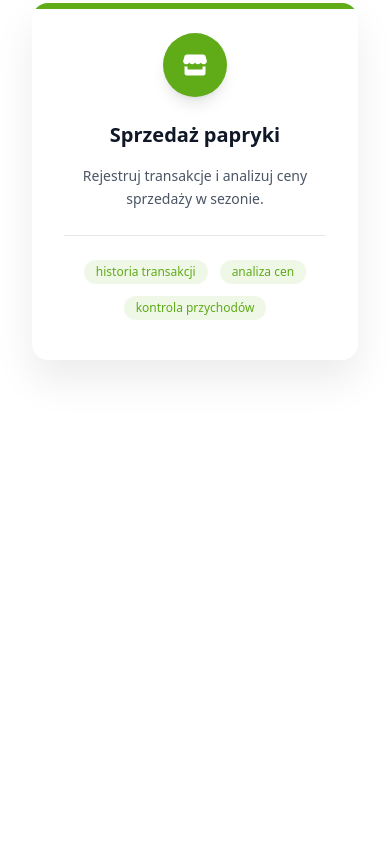
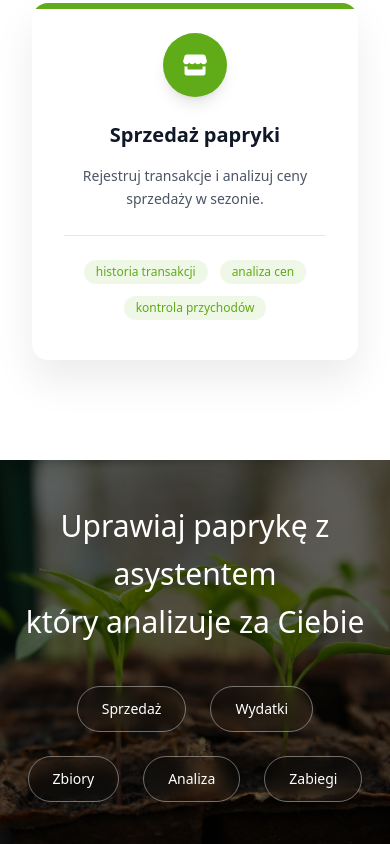
Before and after one commit to KamilPorada/Farm_app_frontend, a React (Vite) app: page / in a window 390 px wide. Shown: the part 3867-4711 px from the top of the page. Before the commit the page ends 4327 px from the top, so only its background shows below. Built offline with nearby package versions, Linux system fonts and the light colour scheme.

Commit message:
Complete HeroSeedling section

```diff
--- /dev/null
+++ b/src/components/layouts/Home/HeroSeedling.tsx
@@ -0,0 +1,41 @@
+import heroSeedlingSmall from '../../../assets/img/seedling-small.jpg'
+import heroSeedlingBig from '../../../assets/img/seedling-big.jpg'
+
+const HeroSeedling = () => {
+	return (
+		<div className='relative w-screen h-96'>
+			<img
+				src={heroSeedlingSmall}
+				alt='Hero Seedling Image Small'
+				className='md:hidden absolute inset-0 w-full h-full object-cover'
+			/>
+			<img
+				src={heroSeedlingBig}
+				alt='Hero Seedling Image Big'
+				className='hidden md:block absolute inset-0 w-full h-full object-cover'
+			/>
+
+			{/* overlay */}
+			<div className='absolute inset-0 bg-black/60'></div>
+
+			{/* tekst */}
+			<div className='absolute inset-0 flex items-center justify-center px-6'>
+				<div className='max-w-4xl text-center text-white'>
+					<h2 className='text-3xl md:text-4xl lg:text-5xl font- leading-12'>
+						Uprawiaj paprykę z asystentem <br /> który analizuje za Ciebie
+					</h2>
+
+					<div className='mt-10 flex flex-wrap justify-center gap-6 text-sm'>
+						{['Sprzedaż', 'Wydatki', 'Zbiory', 'Analiza', 'Zabiegi'].map(step => (
+							<div key={step} className='px-6 py-3 rounded-full border border-white/40 backdrop-blur-sm'>
+								{step}
+							</div>
+						))}
+					</div>
+				</div>
+			</div>
+		</div>
+	)
+}
+
+export default HeroSeedling
--- a/src/components/layouts/Home/PlatformToolsSection.tsx
+++ b/src/components/layouts/Home/PlatformToolsSection.tsx
@@ -9,7 +9,6 @@ import {
 	faDroplet,
 	faStickyNote,
 	faStore,
-	faCircleInfo,
 } from '@fortawesome/free-solid-svg-icons'
 
 import logoImage from '../../../assets/img/logotype.png'
@@ -91,7 +90,7 @@ function PlatformToolsSection() {
 	const radius = 210
 
 	return (
-		<section className='w-full bg-white py-25'>
+		<section className='w-full bg-white py-25' id='tools'>
 			<div className='container'>
 				{/* HEADER */}
 				<div className='text-center max-w-2xl mx-auto'>
--- a/src/components/navigation/Navbar.tsx
+++ b/src/components/navigation/Navbar.tsx
@@ -47,7 +47,7 @@ function SideMenu({ onClose }: { onClose: () => void }) {
 					</div>
 
 					<div className='mobile-nav-item delay-150'>
-						<a className='mobile-nav-link'>Dane</a>
+						<a className='mobile-nav-link' href='#tools'>Narzędzia</a>
 					</div>
 
 					<div className='mobile-nav-item delay-200'>
@@ -89,7 +89,7 @@ function Navbar() {
 						<div className='hidden lg:flex'>
 							<a className='nav-link border-r border-r-gray-200' href='#aboutRegion'>Misja</a>
 							<a className='nav-link border-r border-r-gray-200' href='#timeline'>Historia regionu</a>
-							<a className='nav-link border-r border-r-gray-200'>Dane</a>
+							<a className='nav-link border-r border-r-gray-200' href='#tools'>Narzędzia</a>
 							<a className='nav-link'>Kontakt</a>
 						</div>
 					</div>
--- a/src/pages/LandingPage.tsx
+++ b/src/pages/LandingPage.tsx
@@ -3,6 +3,7 @@ import HeroSection from '../components/layouts/Home/HeroSection'
 import AboutRegionSection from '../components/layouts/Home/AboutRegionSection'
 import TimeLineSecton from '../components/layouts/Home/TimeLineSecton'
 import PlatformToolsSection from '../components/layouts/Home/PlatformToolsSection'
+import HeroSeedling from '../components/layouts/Home/HeroSeedling'
 
 function LandingPage() {
 	return (
@@ -12,6 +13,7 @@ function LandingPage() {
         <AboutRegionSection/>
         <TimeLineSecton/>
         <PlatformToolsSection/>
+        <HeroSeedling/>
 			</main>
 		</>
 	)
```
Also changed, not shown: src/assets/img/seedling-big.jpg (added), src/assets/img/seedling-small.jpg (added).
